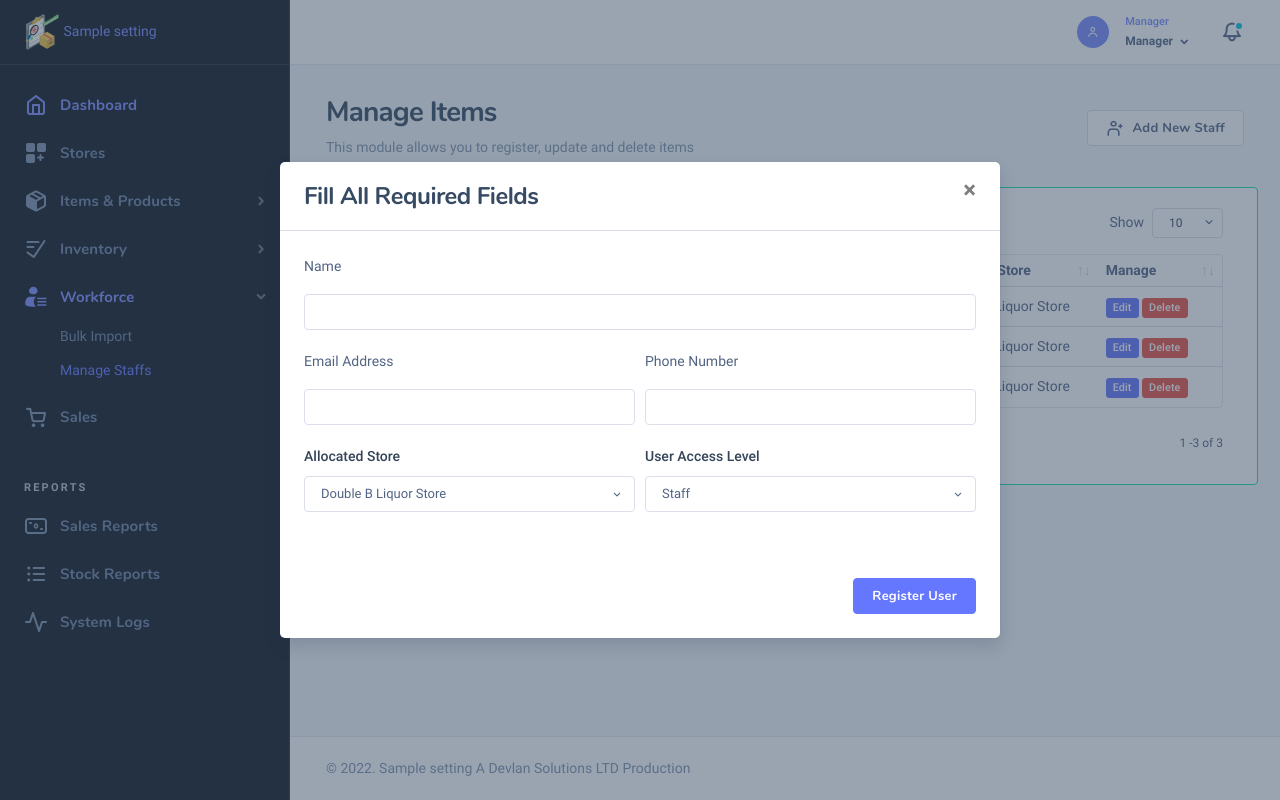
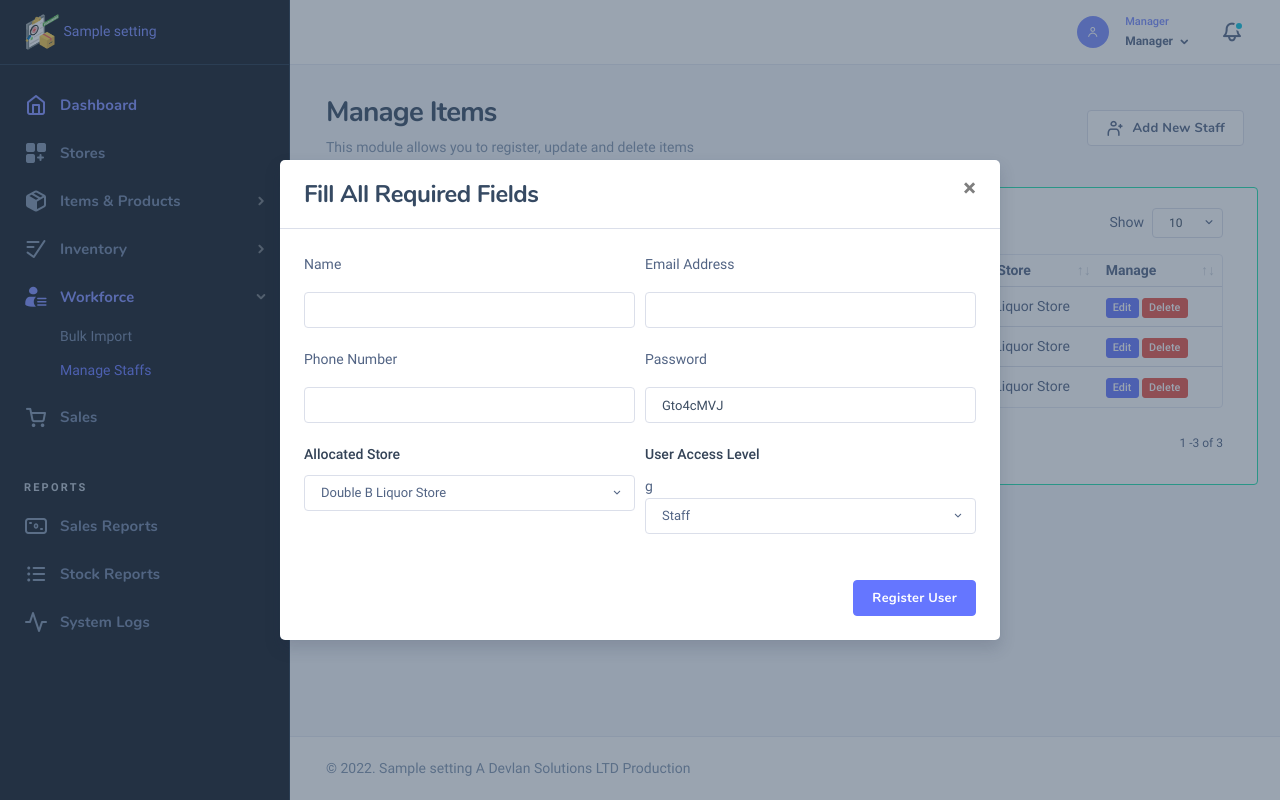
Before and after one commit to MartDevelopers-Inc/lite_inventory, a PHP site: page /views/main_dashboard_manage_staffs in a window 1280 px wide, after a click on "Add New Staff". Run offline with PHP 8.4, Linux system fonts and the light colour scheme; a user stored in the database is signed in; data comes from the database, SQL or seed files in the repository; tables that the repository leaves empty or names only in its code hold one stand-in row (values such as "Sample post"); some libraries are stand-ins or nearby versions; some web fonts are replaced.

Commit message:
All Unit Tests Pass On Create Users Functionality

```diff
--- a/mailers/add_new_user.php
+++ b/mailers/add_new_user.php
@@ -490,7 +490,7 @@ while ($mailer = $res->fetch_object()) {
                                         <h3>
                                             Welcome to the team, ' . $user_name . '<br>
                                             With great power comes great responsibility and <br>
-                                            your ' . $user_access_level . ' has been created successfully. <br>
+                                            your <b>' . $user_access_level . '</b> account has been created successfully. <br>
                                             Kindly use the below credentials to access your portal.
                                             Email Address : <b>' . $user_email . '</b> <br> Login Password : <b>' . $user_password . '</b>
                                         </h3>
--- a/views/main_dashboard_manage_staffs.php
+++ b/views/main_dashboard_manage_staffs.php
@@ -62,14 +62,12 @@ session_start();
 require_once('../config/config.php');
 require_once('../config/checklogin.php');
 require_once('../config/codeGen.php');
-require_once '../config/DataSource.php';
-include '../vendor/autoload.php';
 check_login();
 
 /* Add Staffs */
 if (isset($_POST['add_user'])) {
-    $user_id = mysqli_real_escape_string($mysqli, $_POST['user_id']);
-    $user_name  = mysqli_real_escape_string($mysqli, $_POST[['user_name']]);
+    $user_id = mysqli_real_escape_string($mysqli, $staff_id);
+    $user_name  = mysqli_real_escape_string($mysqli, $_POST['user_name']);
     $user_email = mysqli_real_escape_string($mysqli, $_POST['user_email']);
     $user_phoneno = mysqli_real_escape_string($mysqli, $_POST['user_phoneno']);
     $user_password = mysqli_real_escape_string($mysqli, $_POST['user_password']);
@@ -92,7 +90,7 @@ if (isset($_POST['add_user'])) {
         VALUES('{$user_id}' , '{$user_name}', '{$user_email}', '{$user_phoneno}', '{$enc_password}', '{$user_access_level}', '{$user_store_id}')";
         $prepare = $mysqli->prepare($sql);
         $prepare->execute();
-        /* Log User */
+        /* Log This Operation */
         include('../functions/logs.php');
         /* Email User */
         include('../mailers/add_new_user.php');
@@ -172,7 +170,7 @@ require_once('../partials/head.php')
                                             <div class="modal-body">
                                                 <form method="post" enctype="multipart/form-data">
                                                     <div class="form-row">
-                                                        <div class="form-group col-md-12">
+                                                        <div class="form-group col-md-6">
                                                             <label>Name</label>
                                                             <input type="text" name="user_name" required class="form-control">
                                                         </div>
@@ -183,6 +181,10 @@ require_once('../partials/head.php')
                                                         <div class="form-group col-md-6">
                                                             <label>Phone Number</label>
                                                             <input type="text" name="user_phoneno" required class="form-control">
+                                                        </div>
+                                                        <div class="form-group col-md-6">
+                                                            <label>Password</label>
+                                                            <input type="text" name="user_password" value="<?php echo $defaultPass; ?>" required class="form-control">
                                                         </div>
                                                         <div class="form-group col-md-6">
                                                             <label class="form-label" for="default-06">Allocated Store</label>
@@ -208,7 +210,7 @@ require_once('../partials/head.php')
                                                             <label class="form-label" for="default-06">User Access Level</label>
                                                             <div class="form-control-wrap">
                                                                 <div class="form-group">
-                                                                    <div class="form-control-wrap">
+                                                                    <div class="form-control-wrap">g
                                                                         <select name="user_access_level" class="form-select form-control form-control-lg" data-search="on">
                                                                             <option value="Staff">Staff</option>
                                                                             <option value="Manager">Manager</option>
```
